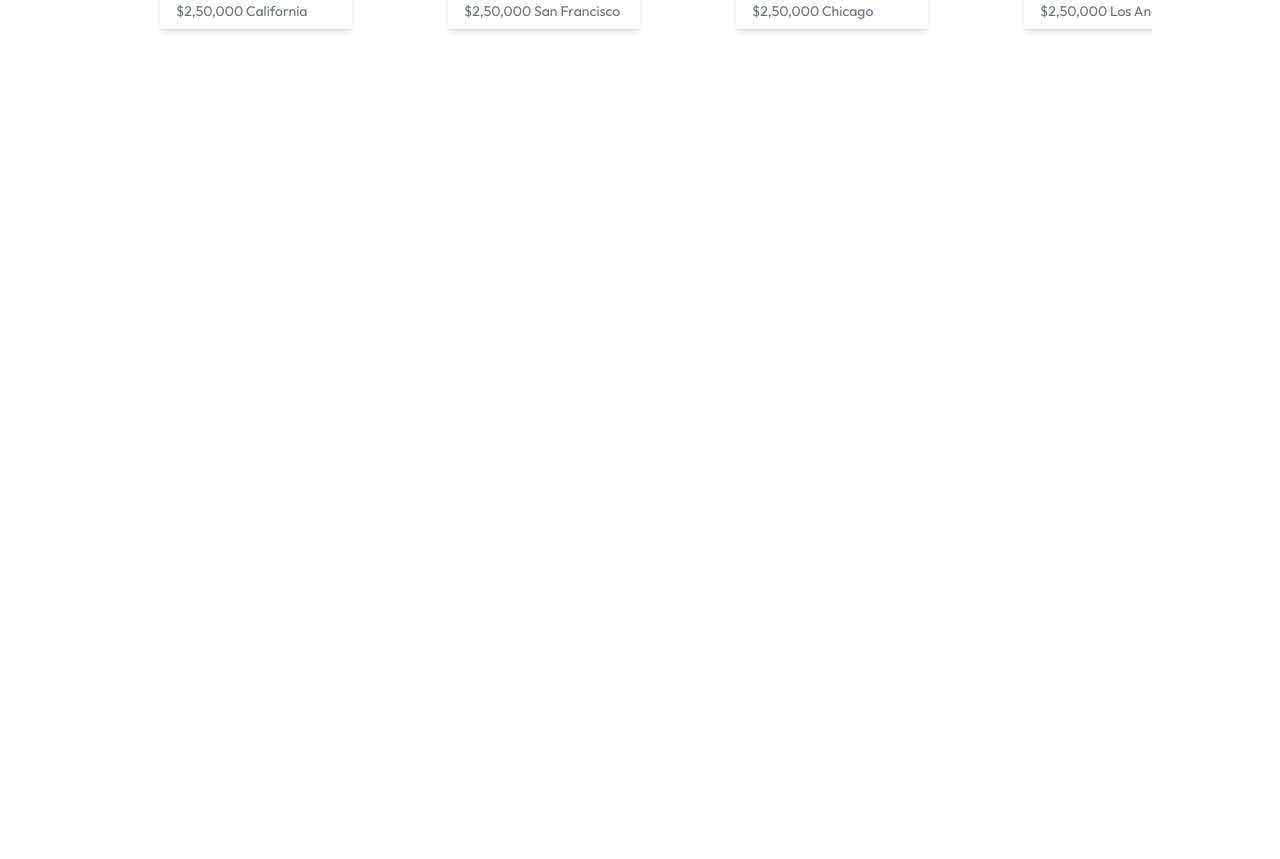
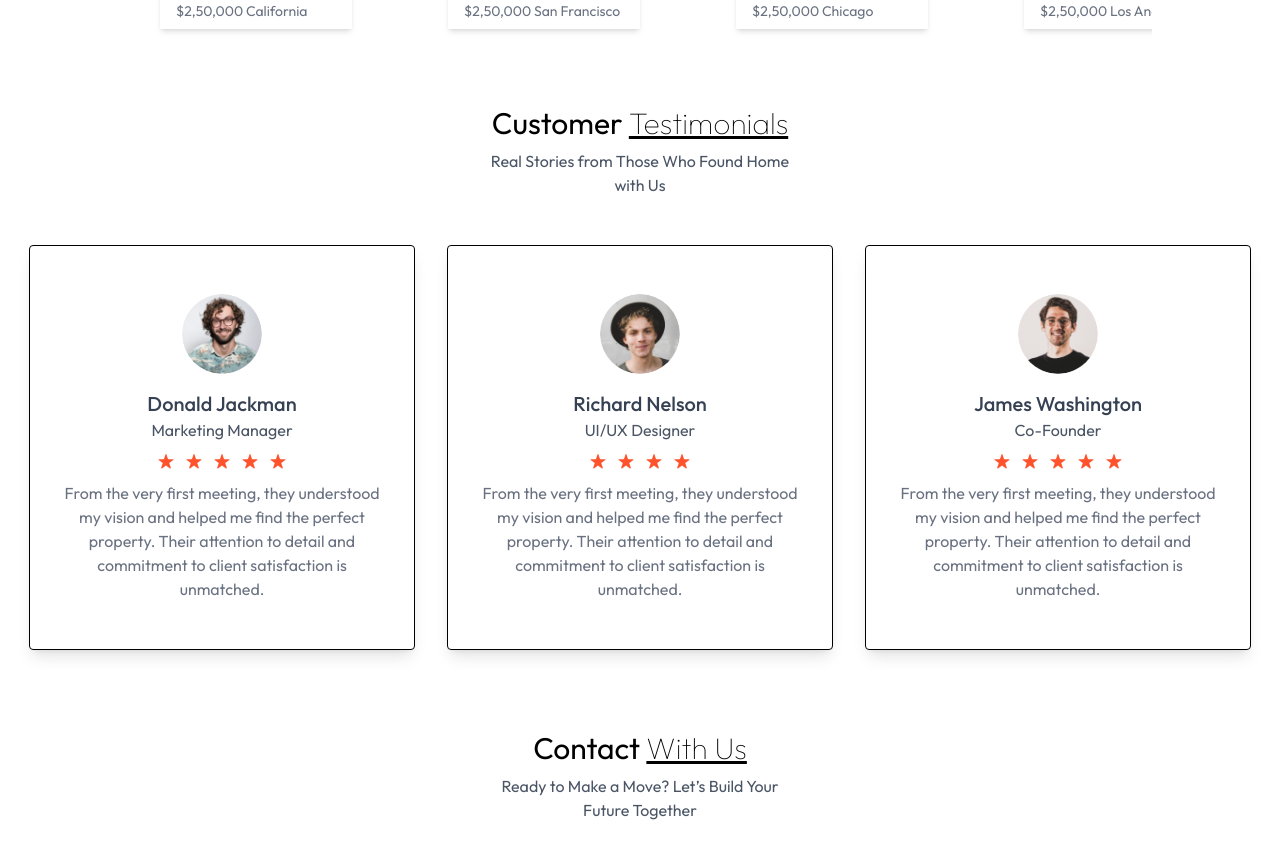
Before and after one commit to Avin-Arunkumar/DreamPlace, a React (Vite) app: page / in a window 1280 px wide. Shown: the part 2219-3078 px from the top of the page. Before the commit the page ends 2324 px from the top, so only its background shows below. Built offline with nearby package versions, Linux system fonts and the light colour scheme.

Commit message:
Intial commit

```diff
--- a/index.html
+++ b/index.html
@@ -1,5 +1,5 @@
 <!DOCTYPE html>
-<html lang="en">
+<html lang="en" class="scroll-smooth">
     <head>
         <meta charset="UTF-8" />
         <link rel="icon" type="image/svg+xml" href="/favicon.svg" />
--- a/src/App.jsx
+++ b/src/App.jsx
@@ -2,6 +2,8 @@ import React from "react";
 import Header from "./components/Header";
 import About from "./components/About";
 import Projects from "./components/Projects";
+import Testimonails from "./components/Testimonials";
+import Contact from "./components/Contact";
 
 const App = () => {
   return (
@@ -9,6 +11,8 @@ const App = () => {
       <Header />
       <About />
       <Projects />
+      <Testimonails />
+      <Contact />
     </div>
   );
 };
--- /dev/null
+++ b/src/components/Contact.jsx
@@ -0,0 +1,19 @@
+import React from "react";
+
+const Contact = () => {
+  return (
+    <div
+      className="text-center p-6 py-20 lg:px-32 w-full overflow-hidden"
+      id="Contact"
+    >
+      <h1 className="text-3xl mb-2">
+        Contact <span className=" underline font-thin">With Us</span>
+      </h1>
+      <p className="  text-center text-gray-600 max-w-80 center mx-auto mb-12">
+        Ready to Make a Move? Let’s Build Your Future Together
+      </p>
+    </div>
+  );
+};
+
+export default Contact;
--- a/src/components/Projects.jsx
+++ b/src/components/Projects.jsx
@@ -31,7 +31,7 @@ const Projects = () => {
     <div>
       <div
         className="flex flex-col items-center justify-center container mx-auto p-14 md:px-20 lg:px-32 w-full overflow-hidden "
-        id="Project"
+        id="Projects"
       >
         <h1 className="text-2xl font-bold mb-3">
           Projects <span className="font-light underline">Completed</span>
--- /dev/null
+++ b/src/components/Testimonials.jsx
@@ -0,0 +1,45 @@
+import React from "react";
+
+import { assets, testimonialsData } from "../assets/assets";
+
+const Testimonials = () => {
+  return (
+    <div
+      className="flex items-center justify-center flex-col"
+      id="Testimonials"
+    >
+      <h1 className="text-3xl mb-2">
+        Customer <span className=" underline font-thin">Testimonials</span>
+      </h1>
+      <p className="  text-center text-gray-600 max-w-80 center mx-auto mb-12">
+        Real Stories from Those Who Found Home with Us
+      </p>
+      <div className="flex gap-8 justify-center flex-wrap">
+        {testimonialsData.map((testimonail, index) => (
+          <div
+            key={index}
+            className="max-w-[340px border shadow-lg rounded px-8 py-12 text-center"
+          >
+            <img
+              className="w-20 h-20 rounded-full mx-auto mb-4"
+              src={testimonail.image}
+              alt={testimonail.alt}
+            />
+            <h2 className="text-xl text-gray-700 font-medium">
+              {testimonail.name}
+            </h2>
+            <p className="text-gray-600">{testimonail.title}</p>
+            <div className="flex gap-3 justify-center mt-3">
+              {Array.from({ length: testimonail.rating }, (item, index) => (
+                <img key={index} src={assets.star_icon} alt="stat-icon" />
+              ))}
+            </div>
+            <p className="text-gray-500 max-w-80 mt-3  ">{testimonail.text}</p>
+          </div>
+        ))}
+      </div>
+    </div>
+  );
+};
+
+export default Testimonials;
```
